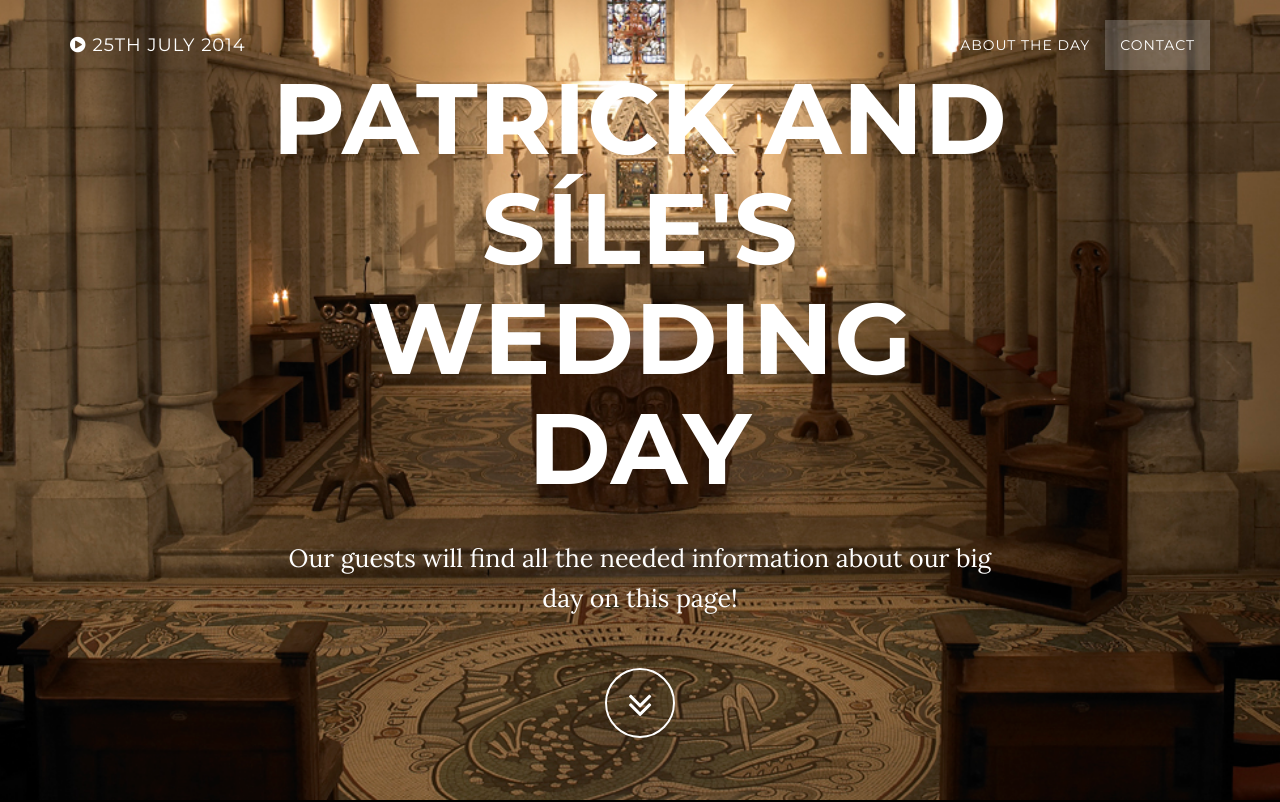
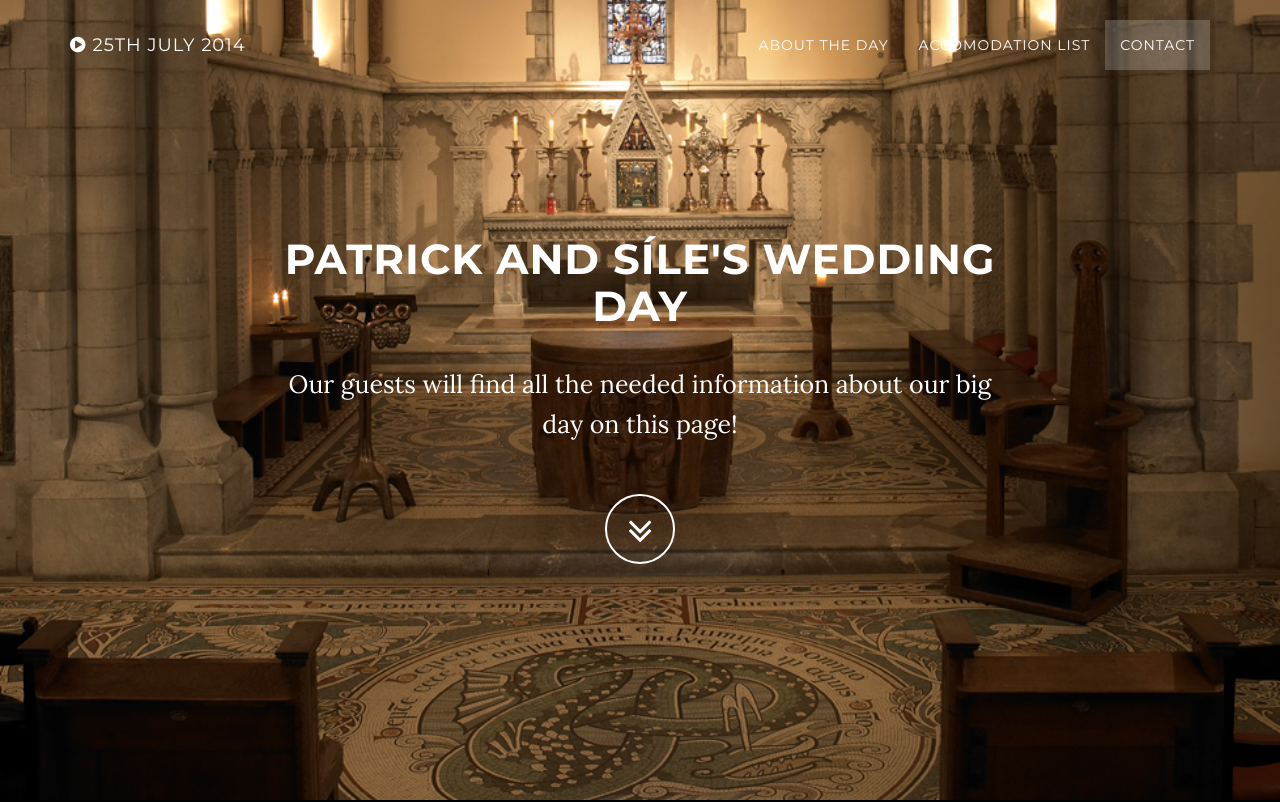
Before and after one commit to fitzgeraldpk/wedding, a website: page public/index.html in a window 1280 px wide. Shown: the top 802 px of the page. Drawn offline with nearby package versions, Linux system fonts and the light colour scheme; some packages are replaced by stand-ins of ours.

Commit message:
changes to main banner

```diff
--- a/public/css/grayscale.css
+++ b/public/css/grayscale.css
@@ -141,7 +141,7 @@ a:focus {
 }
 
 .brand-heading {
-    font-size: 40px;
+    font-size: 3em;
 }
 
 .intro-text {
@@ -154,9 +154,7 @@ a:focus {
         padding: 0;
     }
 
-    .brand-heading {
-        font-size: 100px;
-    }
+
 
     .intro-text {
         font-size: 25px;
--- a/public/index.html
+++ b/public/index.html
@@ -25,7 +25,7 @@
 <body id="page-top" data-spy="scroll" data-target=".navbar-custom">
 
     <nav class="navbar navbar-custom navbar-fixed-top" role="navigation">
-        <div class="container">
+        <div class="container responsive">
             <div class="navbar-header page-scroll">
                 <button type="button" class="navbar-toggle" data-toggle="collapse" data-target=".navbar-main-collapse">
                     <i class="fa fa-bars"></i>
@@ -45,6 +45,9 @@
                     <li class="page-scroll">
                         <a href="#about">About the Day</a>
                     </li>
+                     <li class="page-scroll">
+                        <a href="#accomodation">Accomodation List</a>
+                    </li>
                     <li class="page-scroll">
                         <a href="#contact">Contact</a>
                     </li>
@@ -60,7 +63,7 @@
             <div class="container">
                 <div class="row">
                     <div class="col-md-8 col-md-offset-2">
-                        <h1 class="brand-heading">Patrick and Síle's Wedding Day</h1>
+                        <h3 class="brand-heading">Patrick and Síle's Wedding Day</h3>
                         <p class="intro-text">Our guests will find all the needed information about our big day on this page!</p>
                         <div class="page-scroll">
                             <a href="#about" class="btn btn-circle">
@@ -94,19 +97,7 @@
     	</div>
     </section>
 
-    <section id="download" class="content-section text-center">
 
-
-        <div class="download-section">
-
-            <div class="container">
-
-                <div class="col-lg-8 col-lg-offset-2">
-                  <a href="http://www.dunmorehousehotel.ie/" class="btn btn-default btn-lg">  <h2>Dunmore House</h2></a>
-                </div>
-            </div>
-        </div>
-    </section>
 
     <section id="contact" class="container content-section text-center">
         <div class="row">
@@ -124,7 +115,19 @@
             </div>
         </div>
     </section>
+ <section id="download" class="content-section text-center">
 
+
+        <div class="download-section">
+
+            <div class="container">
+
+                <div class="col-lg-8 col-lg-offset-2">
+                  <a href="http://www.dunmorehousehotel.ie/" ></a>
+                </div>
+            </div>
+        </div>
+    </section>
     <div id="map"></div>
 
     <!-- Core JavaScript Files -->
```
